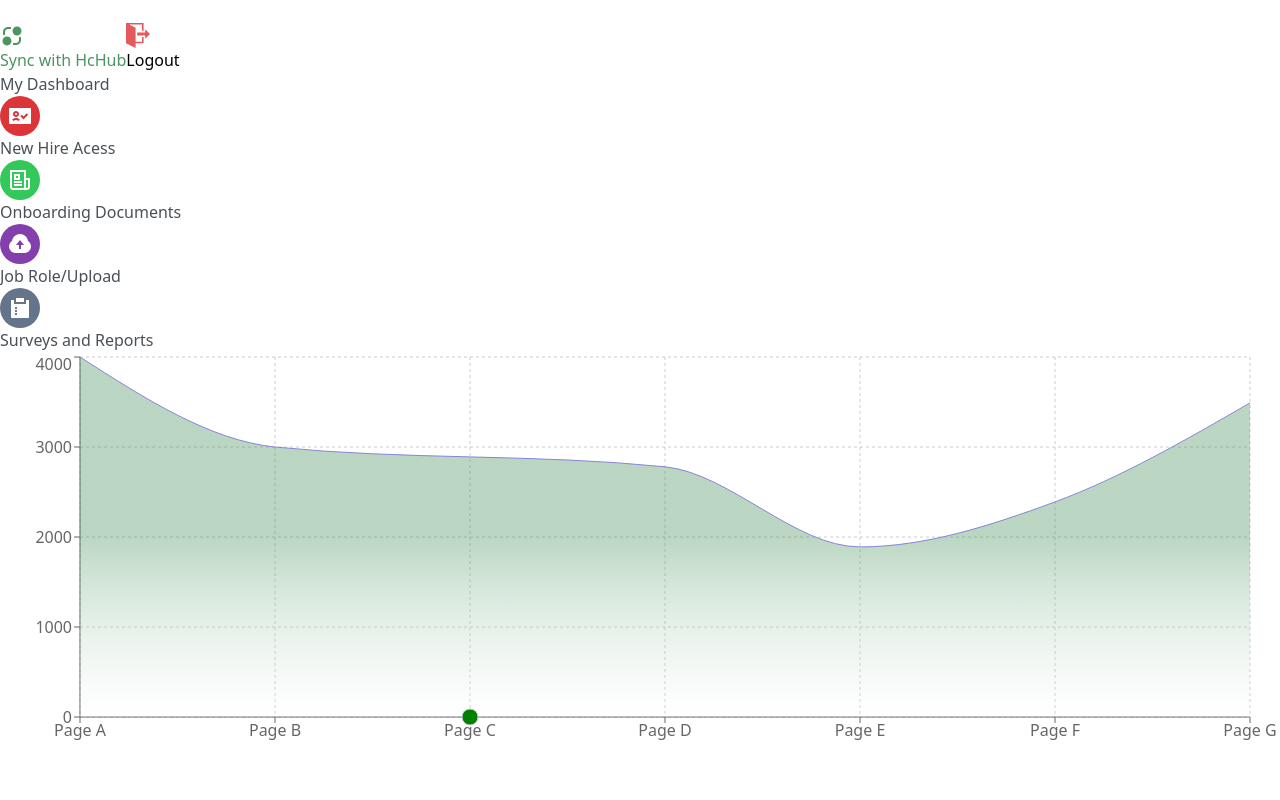
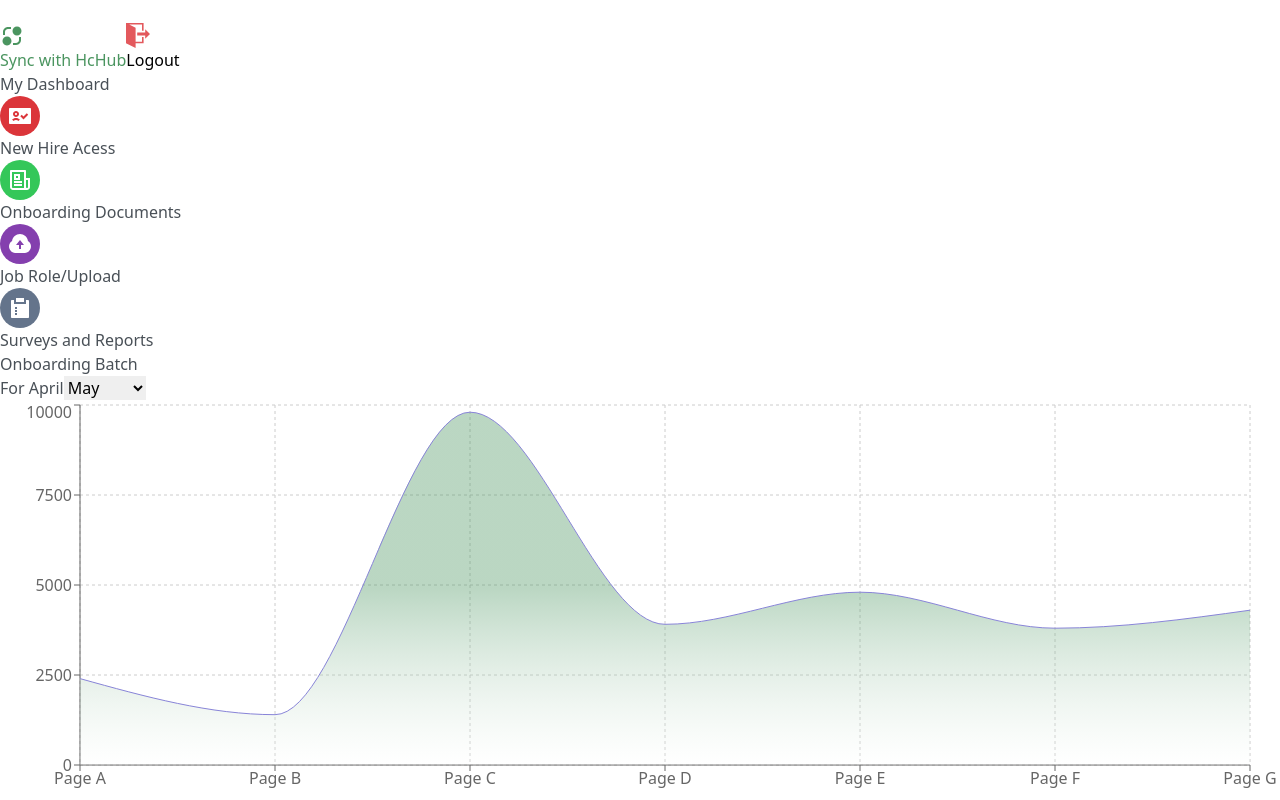
Before and after one commit to evabanegacom/sterling-onboarding, a React app: page /admin/overview in a window 1280 px wide. Shown: the part 719-1519 px from the top of the page. Before the commit the page ends 1471 px from the top, so only its background shows below. Built offline with nearby package versions, Linux system fonts and the light colour scheme; the HTML template or start-up script is replaced by a standard one.

Commit message:
added overview chart

```diff
--- a/src/dashboard/admin-overview.jsx
+++ b/src/dashboard/admin-overview.jsx
@@ -54,7 +54,18 @@ const AdminOverview = () => {
           </div>
         ))}
       </div>
+      <p className='mt-5 neutral-black font-semibold text-xl'>Onboarding Batch</p>
+      <div className='rounded-lg shadow-md bg-white mt-5 py-5'>
+        <div className='flex justify-between items-center px-10 mb-5'>
+          <span className='text-lg neutral-black font-bold'>For April</span>
+          <select className='custom-select bg-gray-50 rounded-lg p-2 outline-none text-xs font-semibold'>
+            <option>May</option>
+            <option>October</option>
+          </select>
+        </div>
       <OverViewChart />
+
+      </div>
     </div>:
     <GrantAccess showAccess={showAccess} setShowAccess={setShowAccess}/>}
     </>
--- a/src/dashboard/overview-chart.jsx
+++ b/src/dashboard/overview-chart.jsx
@@ -46,17 +46,12 @@ const OverViewChart = () => {
         <Tooltip />
         <Area
           type="monotone"
-          dataKey="uv"
+          dataKey="pv"
           stroke="#8884d8"
           fillOpacity={1}
           fill="url(#colorUv)"
           connectNulls
         />
-        {data.map((entry, index) => (
-          entry.uv === null ?
-            <ReferenceDot key={index} x={entry.name} y={0} r={8} fill="green" />
-          : null
-        ))}
       </AreaChart>
     </ResponsiveContainer>
   );
```
